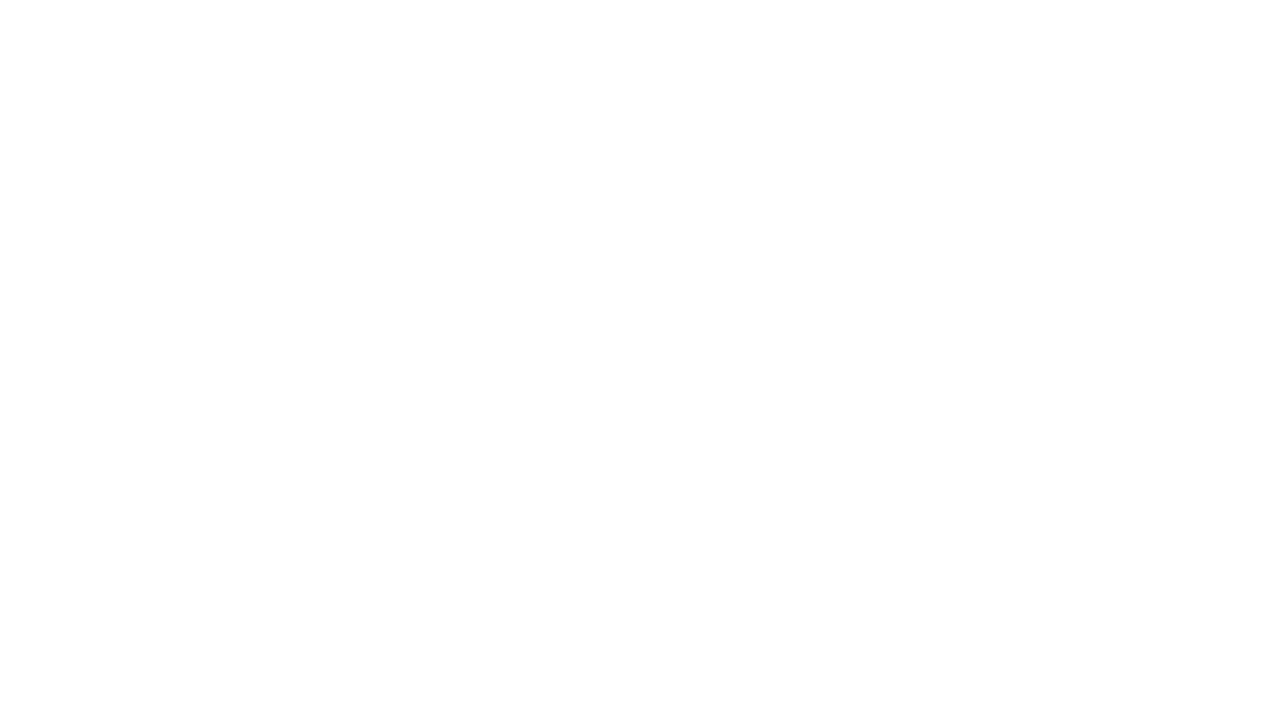
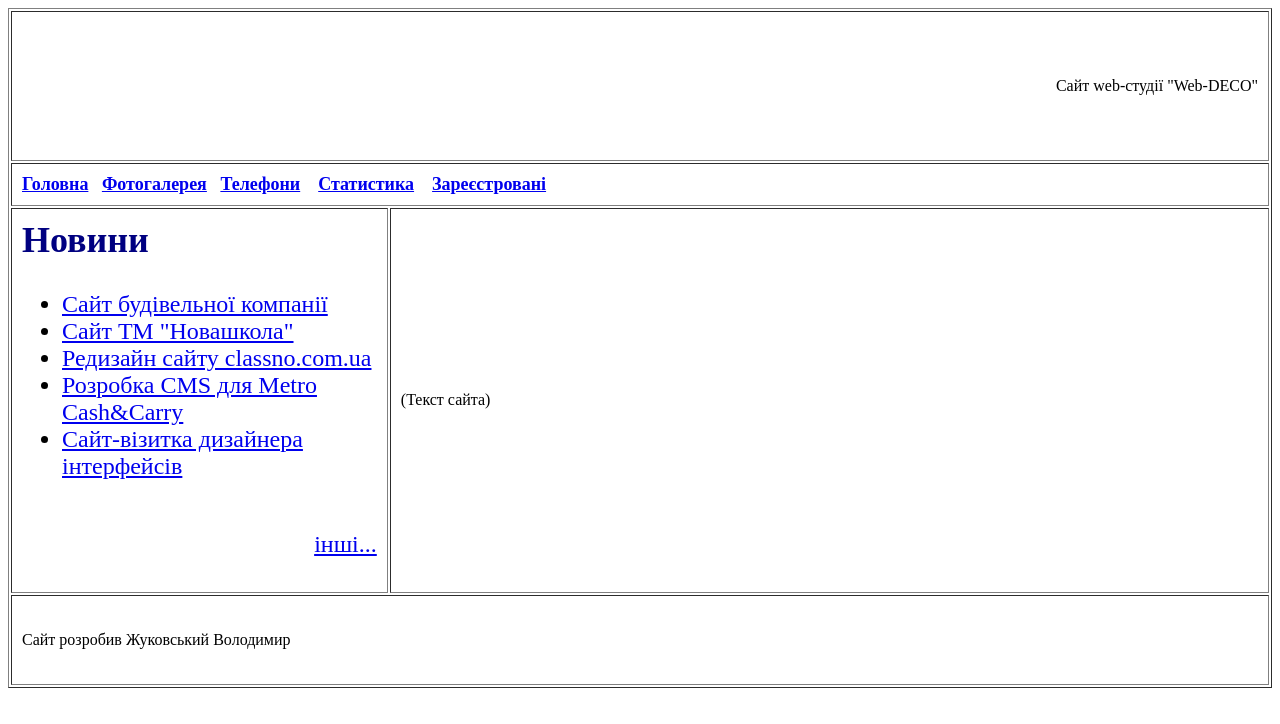
Before and after one commit to Byld1bedo/Byld1bedo.github.io, a plain HTML site: page index.html in a window 1280 px wide. Drawn offline with Linux system fonts and the light colour scheme.

Commit message:
Update index.html

```diff
--- a/index.html
+++ b/index.html
@@ -5,5 +5,41 @@
 </head>
 <body>
 
- </body>
+<table border="1" align="center" cellpadding="10">
+<tr>
+<td colspan="2" height="150" align="right">Сайт web-студії "Web-DECO"</td>
+</tr>
+<tr>
+<td colspan="2">
+<font size="4"><b>
+<a href="#">Головна</a>&nbsp;&nbsp;
+<a href="#">Фотогалерея</a>&nbsp;&nbsp;
+<a href="#">Телефони</a>&nbsp; &nbsp;
+<a href="#">Статистика</a>&nbsp; &nbsp;
+<a href="#">Зареєстровані</a></b>
+</font>
+</td>
+</tr>
+<tr>
+<td width="30%" valign="top" >
+<font size="5" color="navy"><h2>Новини</h2></font>
+<font size="5" >
+<ul>
+<li><a href="#">Сайт будівельної компанії </a></li>
+<li><a href="#">Сайт ТМ "Новашкола" </a></li>
+<li><a href="#">Редизайн сайту classno.com.ua</a></li>
+<li><a href="#">Розробка CMS для Metro Cash&Carry</a></li>
+<li><a href="#">Сайт-візитка дизайнера інтерфейсів</a></li><br>
+<p align="right"><a href="#">інші...</a></p>
+</ul>
+</font>
+ </td>
+<td width="70%">(Текст сайта)</td>
+</tr>
+<tr>
+<td colspan="2" valign="middle" height="90">Сайт розробив Жуковський Володимир</td>
+</tr>
+</table>
+
+</body>
 </html>
```
